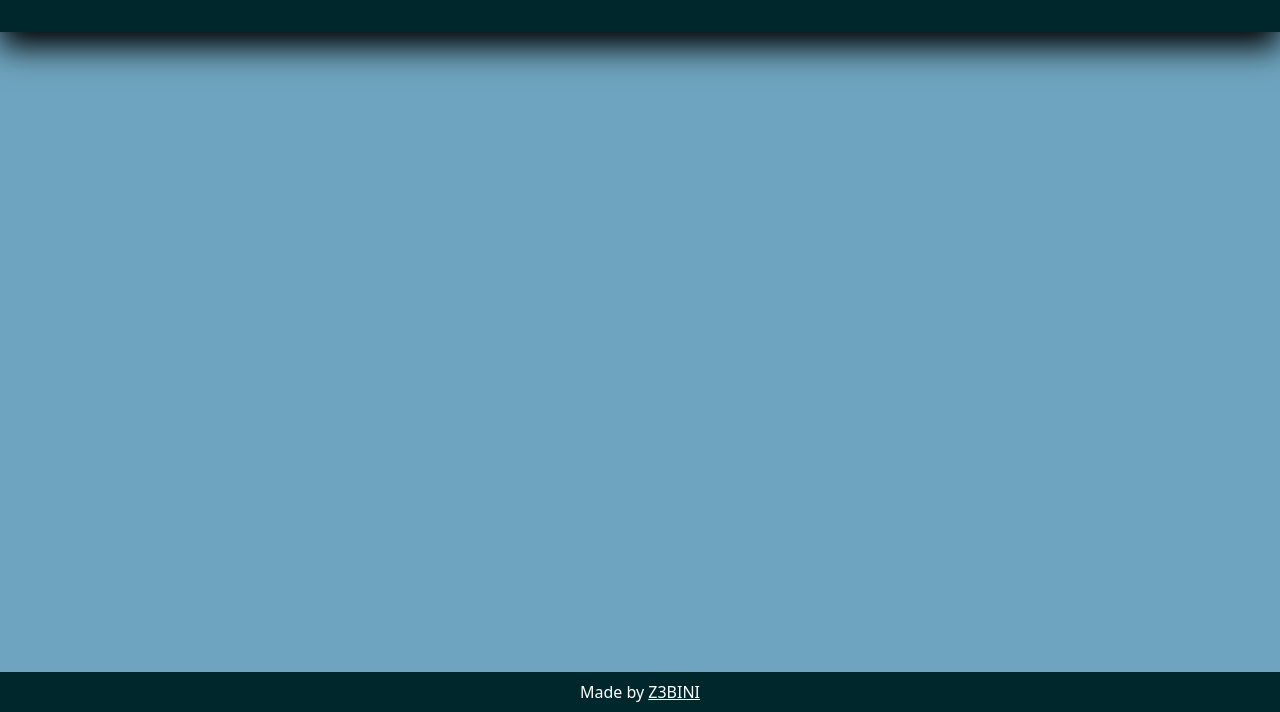
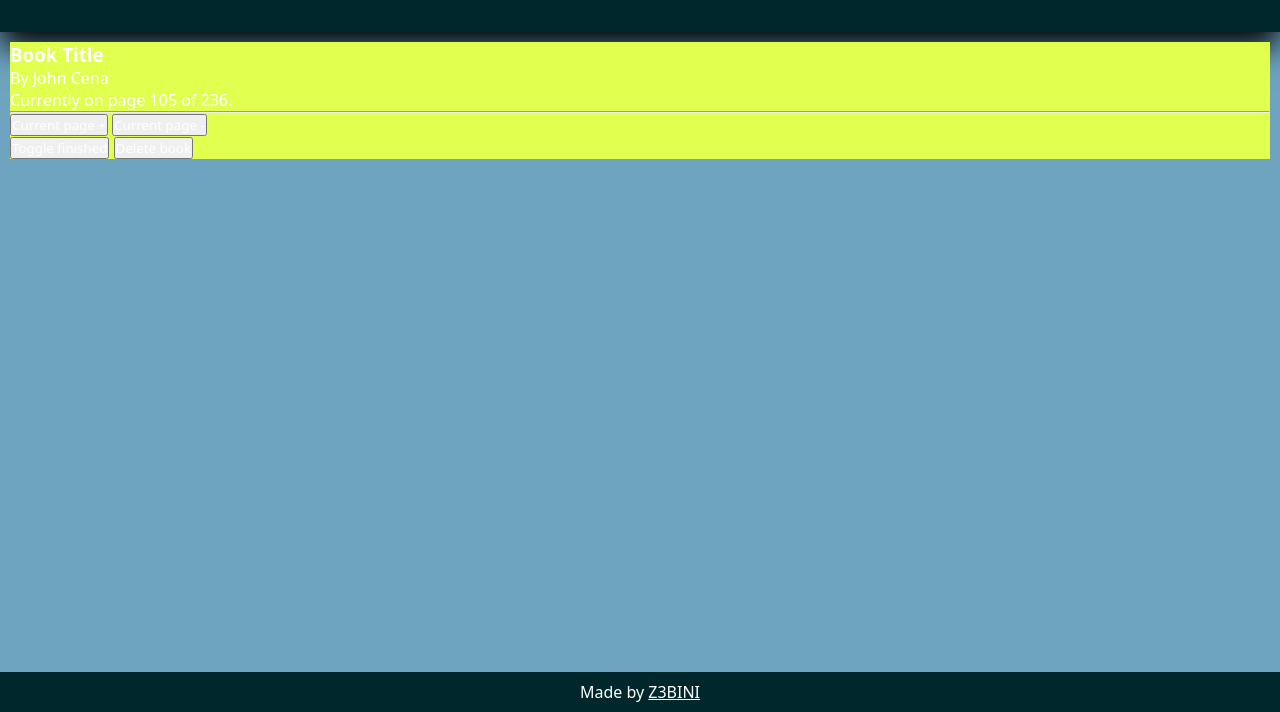
Before and after one commit to Z3BINI/library, a plain HTML site: page index.html in a window 1280 px wide. Shown: the part 88-800 px from the top of the page. Drawn offline with Linux system fonts and the light colour scheme.

Commit message:
Basic book card HTML structure

```diff
--- a/index.html
+++ b/index.html
@@ -16,7 +16,24 @@
     </div>
     <div class="content">
         <div class="book-grid">
-
+            <div class="book-card">
+                <div class="book-info">
+                    <h3 class="title">Book Title</h3>
+                    <p class="author">By John Cena</p>
+                    <p class="pages">Currently on page 105 of 236.</p>
+                </div>
+                <hr>
+                <div class="optns">
+                    <div class="optns-row">
+                        <button type="button" class="add-page">Current page +</button>
+                        <button type="button" class="remove-page">Current page -</button>
+                    </div>
+                    <div class="optns-row">
+                        <button type="button" class="read">Toggle finished</button>
+                        <button type="button" class="del">Delete book</button>
+                    </div>
+                </div>
+            </div>
         </div>
     </div>
     <div class="footer">
```
